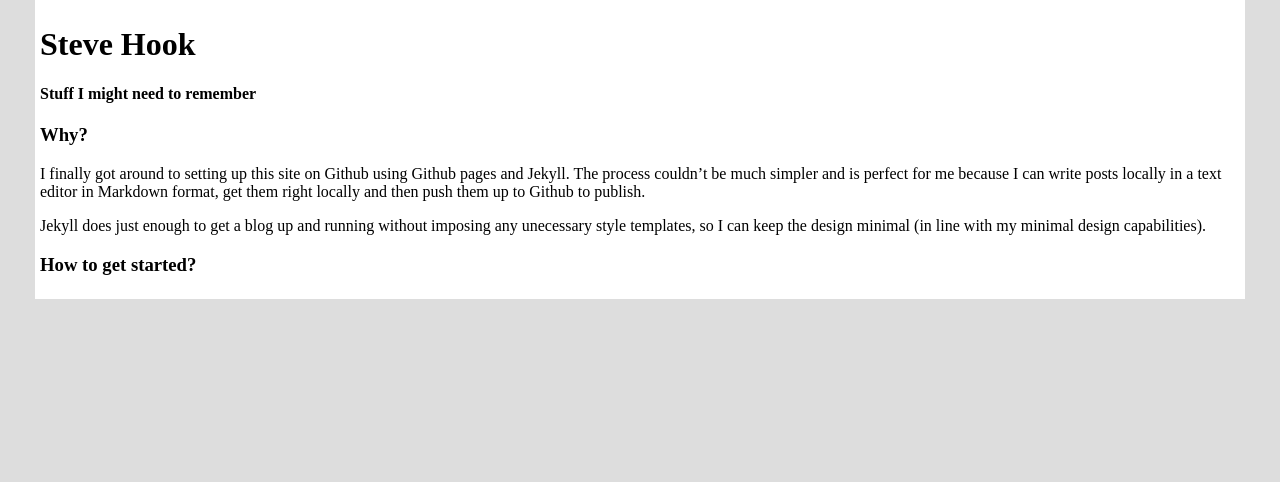
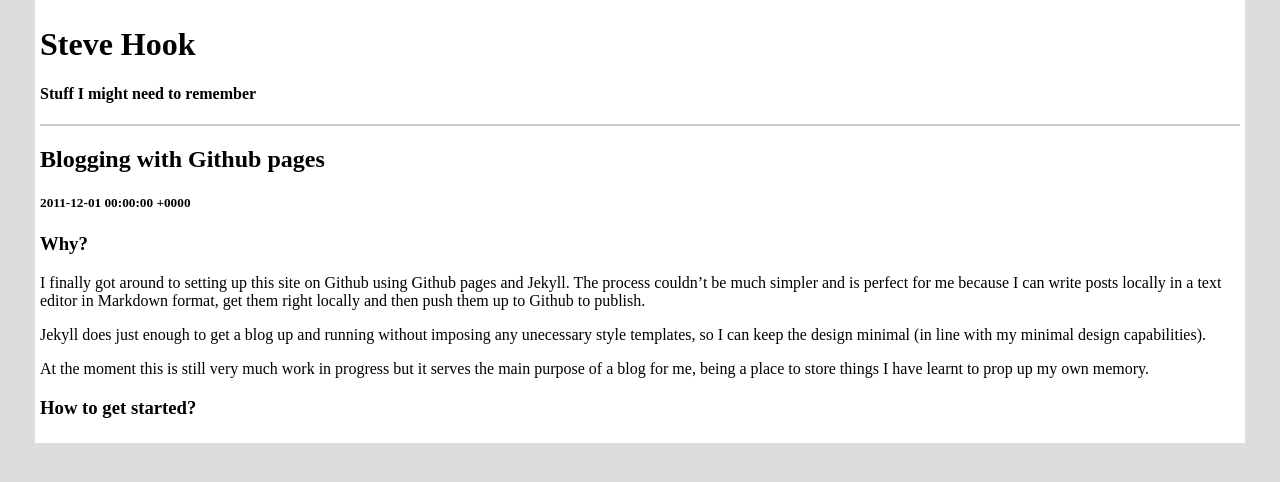
Before and after one commit to stevehook/stevehook.github.com, a Jekyll site: the page built from _posts/2011-12-1-blogging-with-github-pages.md, in a window 1280 px wide. Shown: the top 482 px of the page. Built offline with Jekyll 4.4.1, drawn with Linux system fonts in a browser that asks for light colours.

Commit message:
Added layout for posts that includes the title and date of the given post

```diff
--- a/_layouts/default.html
+++ b/_layouts/default.html
@@ -6,8 +6,10 @@
   <link rel="stylesheet" href="/public/stylesheets/site.css" type="text/css" media="screen">
 </head>
 <body>
-  <h1>Steve Hook</h1>
-  <h4>Stuff I might need to remember</h4>
+  <div id="siteHeading">
+    <h1>Steve Hook</h1>
+    <h4>Stuff I might need to remember</h4>
+  </div>
   <div>{{ content }}</div>
 </body>
 </html>
--- /dev/null
+++ b/_layouts/post.html
@@ -0,0 +1,7 @@
+---
+layout: default
+---
+
+<h2>{{ page.title }}</h2>
+<h5>{{ page.date }}</h5>
+<div>{{ content }}</div>
--- a/_posts/2011-12-1-blogging-with-github-pages.md
+++ b/_posts/2011-12-1-blogging-with-github-pages.md
@@ -15,4 +15,8 @@ Jekyll does just enough to get a blog up and running without imposing
 any unecessary style templates, so I can keep the design minimal (in
 line with my minimal design capabilities).
 
+At the moment this is still very much work in progress but it serves the
+main purpose of a blog for me, being a place to store things I have
+learnt to prop up my own memory.
+
 ###How to get started?
--- a/public/stylesheets/site.css
+++ b/public/stylesheets/site.css
@@ -8,3 +8,7 @@ body {
   background: #fff none no-repeat scroll;
   padding: 5px;
 }
+
+#siteHeading {
+  border-bottom: 2px solid #ccc;
+}
```
Also changed, not shown: other parts of _posts/2011-12-1-blogging-with-github-pages.md (+2 -2 lines), _posts/2011-05-23-getting-started-with-vim.md (+1 -1 lines).
